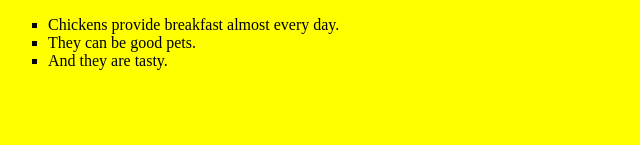
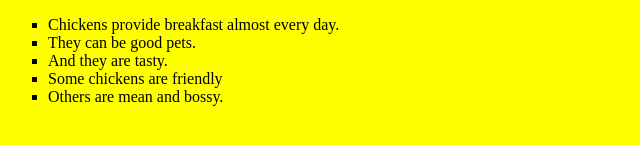
Before and after one commit to DGempler/chicken, a plain HTML site: page index.html in a window 1280 px wide. Shown: the part 443-588 px from the top of the page, without its empty margins (0-640 px from the left). Drawn offline with Linux system fonts and the light colour scheme.

Commit message:
Added more fun facts

```diff
--- a/index.html
+++ b/index.html
@@ -11,6 +11,8 @@
 		<li>Chickens provide breakfast almost every day.</li>
 		<li>They can be good pets.</li>
 		<li>And they are tasty.</li>
+		<li>Some chickens are friendly</li>
+		<li>Others are mean and bossy.</li>
 	</ul>
 
 </body>
```
